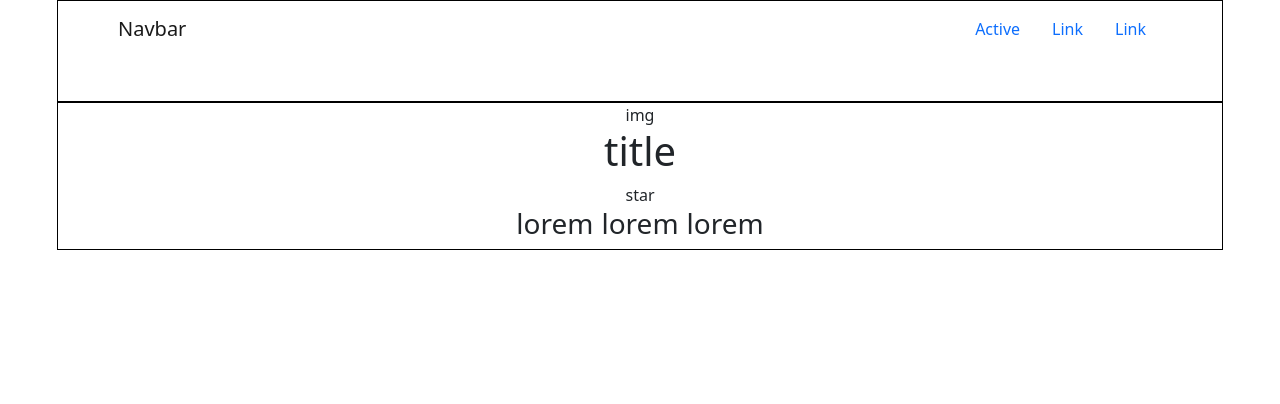
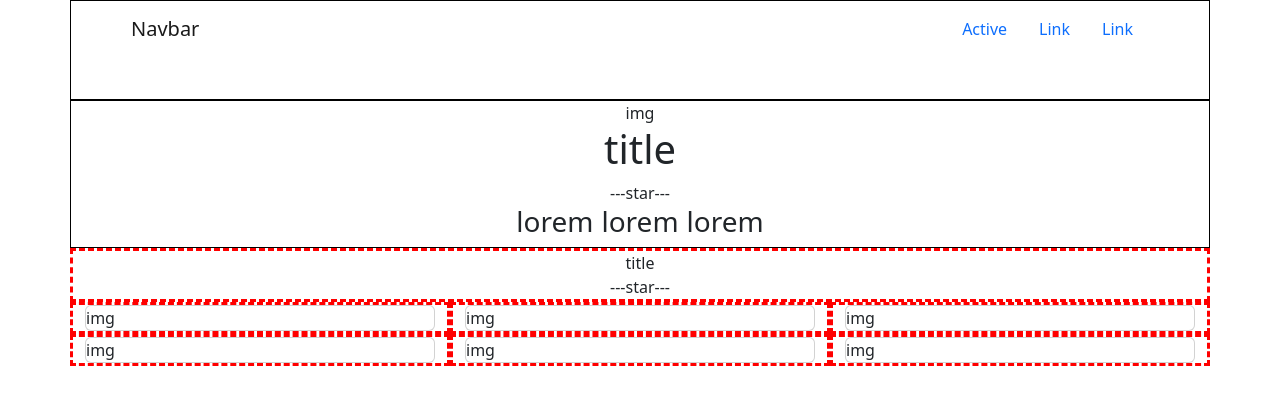
Before and after one commit to pasqualecicinelli/html-css-bootstrap-freelancer, a plain HTML site: page index.html in a window 1280 px wide. Drawn offline with nearby package versions, Linux system fonts and the light colour scheme.

Commit message:
fix: portofolio

```diff
--- a/css/style.css
+++ b/css/style.css
@@ -1,10 +1,6 @@
-*{
-    box-sizing: content-box;
-}
-
 /*--HEADER--*/
 
-.header{
+.header {
     min-height: 100px;
 }
 
@@ -22,23 +18,24 @@
 
 /*--DEBUG--*/
 
-.bordo-container{
+.bordo-container {
     border: 1px solid black;
     min-height: 100px;
 }
 
-.bordo-col{
+.bordo-col {
     border: 3px dashed red;
+    min-width: 100px;
 }
 
-.bordo-card{
+.bordo-card {
     border: 5px solid yellow;
 }
 
 
 
 
-        /*--MEDI--QUERY--
+/*--MEDI--QUERY--
 
 // Small devices (landscape phones, 576px and up)
 @media (min-width: 576px) { ... }
--- a/index.html
+++ b/index.html
@@ -39,12 +39,17 @@
 
     <main>
 
+        <!--JUMBOTRON-->
 
         <section id="jumbotron">
             <div class="container d-flex flex-column align-items-center bordo-container">
                 <div> img</div>
                 <h1> title</h1>
-                    <div> star</div>
+                <div class="star d-flex flex-row">
+                    <div>---</div>
+                    <div>star</div>
+                    <div>---</div>
+                </div>
                 <div class="d-flex flex-row">
                     <h3 class="px-1">lorem</h3>
                     <h3 class="px-1">lorem</h3>
@@ -52,8 +57,56 @@
                 </div>
             </div>
         </section>
+
+
+        <!--PORTOFOLI0-->
+
+
+
+
         <section id="portfolio">
-            <div></div>
+            <div class="container">
+                <div class="row">
+                    <div class="col-12 text-center bordo-col">
+                        <div>title</div>
+                        <div class="star d-flex flex-row justify-content-center">
+                            <div>---</div>
+                            <div>star</div>
+                            <div>---</div>
+                        </div>
+                    </div>
+                </div>
+
+                <div class="row">
+                    <div class="col-12 col-md-6 col-lg-4 bordo-col">
+                        <div class="card">img</div>
+                    </div>
+                    <div class="col-12 col-md-6 col-lg-4 bordo-col">
+                        <div class="card">img</div>
+                    </div>
+                    <div class="col-12 col-md-6 col-lg-4 bordo-col">
+                        <div class="card">img</div>
+                    </div>
+                    <div class="col-12 col-md-6 col-lg-4 bordo-col">
+                        <div class="card">img</div>
+                    </div>
+                    <div class="col-12 col-md-6 col-lg-4 bordo-col">
+                        <div class="card">img</div>
+                    </div>
+                    <div class="col-12 col-md-6 col-lg-4 bordo-col">
+                        <div class="card">img</div>
+                    </div>
+                </div>
+            </div>
+
+        </section>
+
+        <!--ABOUT-->
+
+        <section id="about">
+
+
+
         </section>
     </main>
 
```
Lines whose indentation alone changed are shown as unchanged.
